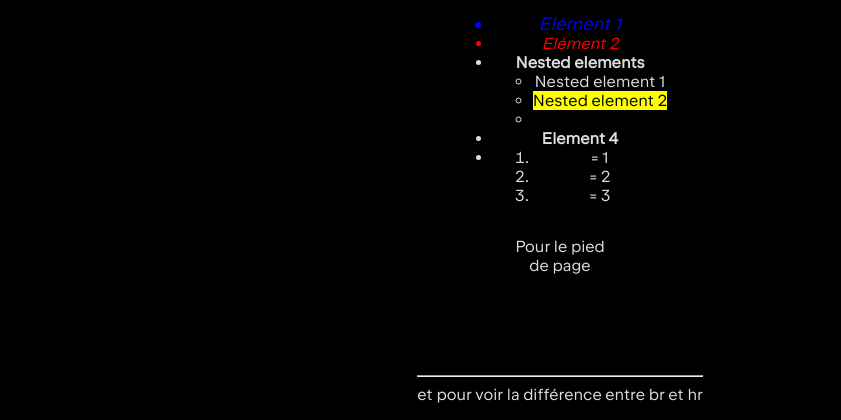
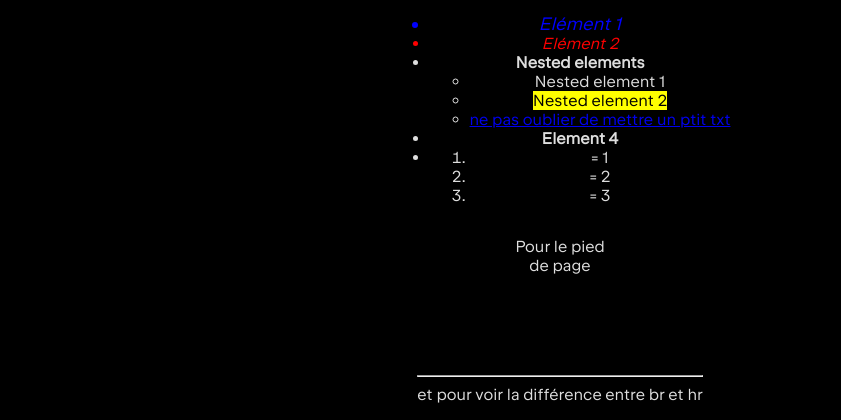
Before and after one commit to JehBro/UnHTMLPourTravailler, a website built with Vite: page index.html in a window 1280 px wide. Shown: the part 536-956 px from the top of the page, without its empty margins (80-921 px from the left). Built offline with nearby package versions, Linux system fonts and the light colour scheme.

Commit message:
oublié le txt

```diff
--- a/index.html
+++ b/index.html
@@ -32,7 +32,7 @@
       <ul>
         <li>Nested element 1</li>
         <li><mark>Nested element 2</mark></li>
-        <li><a href="https://github.com"></a></li>
+        <li><a href="https://github.com">ne pas oublier de mettre un ptit txt</a></li>
       </ul>
     <li><strong>Element 4</strong></li>
     <li><ol>
```
